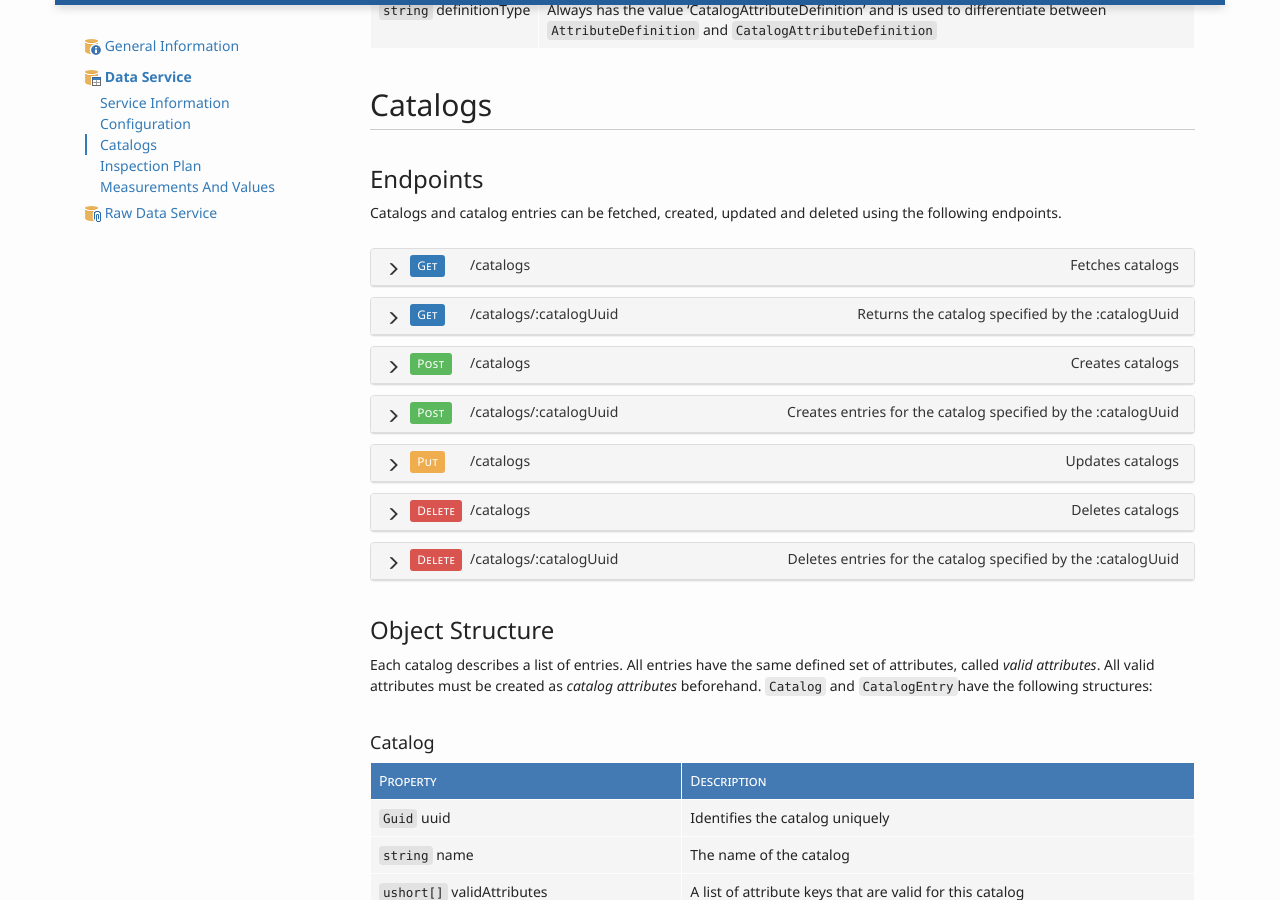
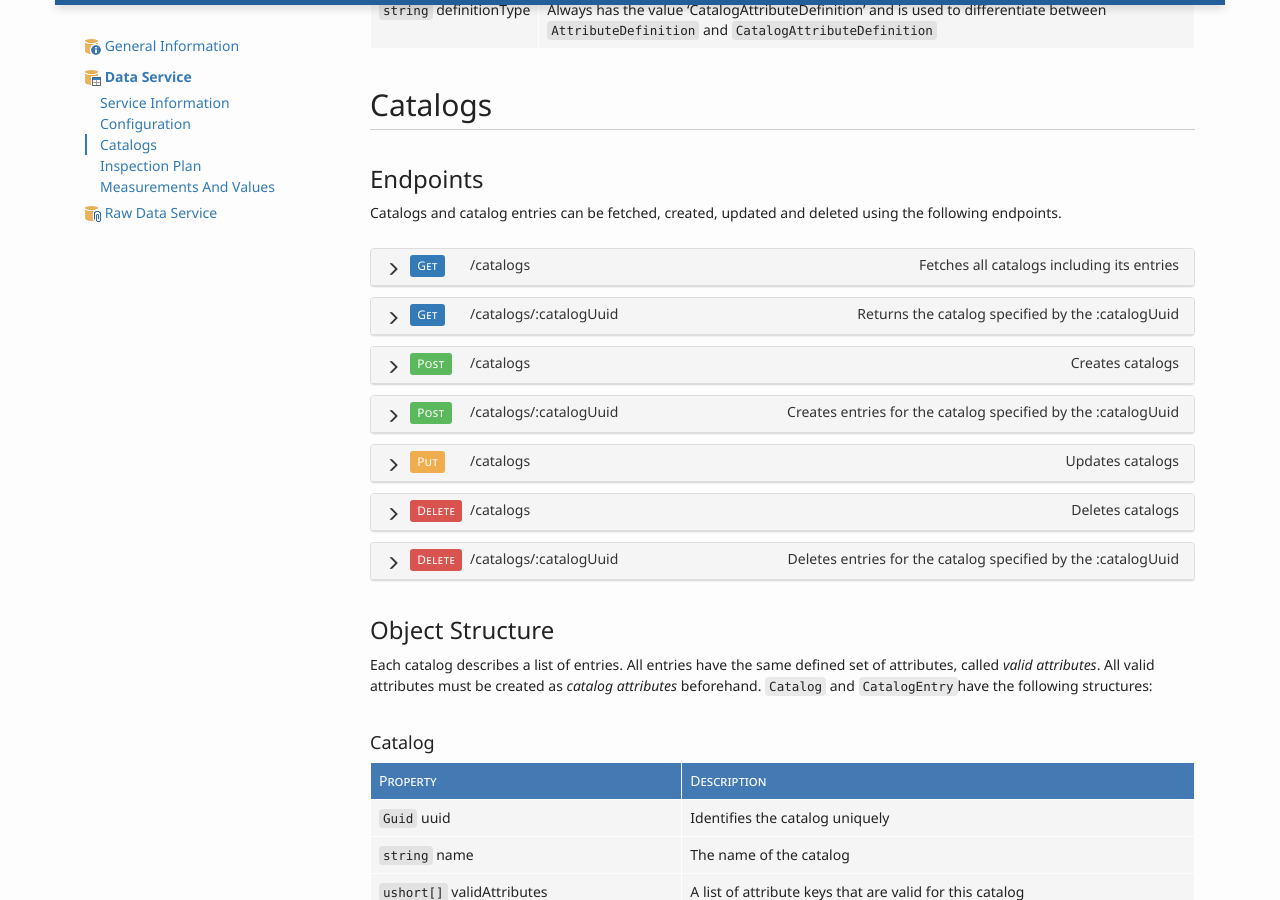
Before and after one commit to ZEISS-PiWeb/PiWeb-Api, a Jekyll site: the page built from _pages/01-restapi.md, in a window 1280 px wide and 900 px high, scrolled down 4435 px. Built offline with Jekyll 4.4.1, drawn with Linux system fonts in a browser that asks for light colours.

Commit message:
Update 012-dataservice.md

```diff
--- a/_pages/012-dataservice.md
+++ b/_pages/012-dataservice.md
@@ -294,8 +294,8 @@ Catalogs and catalog entries can be fetched, created, updated and deleted using
 {% assign linkId="catalogEndpointGetAll" %}
 {% assign method="GET" %}
 {% assign endpoint="/catalogs" %}
-{% assign summary="Fetches catalogs" %}
-{% assign description="This request can be restricted by the filter parameter `catalogUuids`, a list of catalog uuids to target only specific catalogs. " %}
+{% assign summary="Fetches all catalogs including its entries" %}
+{% assign description="" %}
 {% assign exampleCaption="Fetching all catalogs" %}
 
 {% capture jsonrequest %}
```
